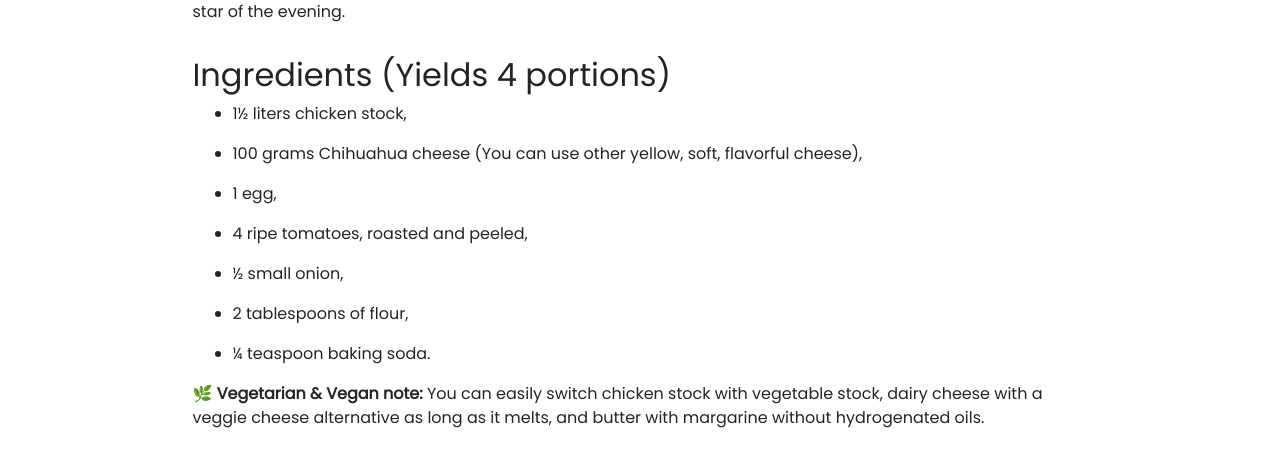
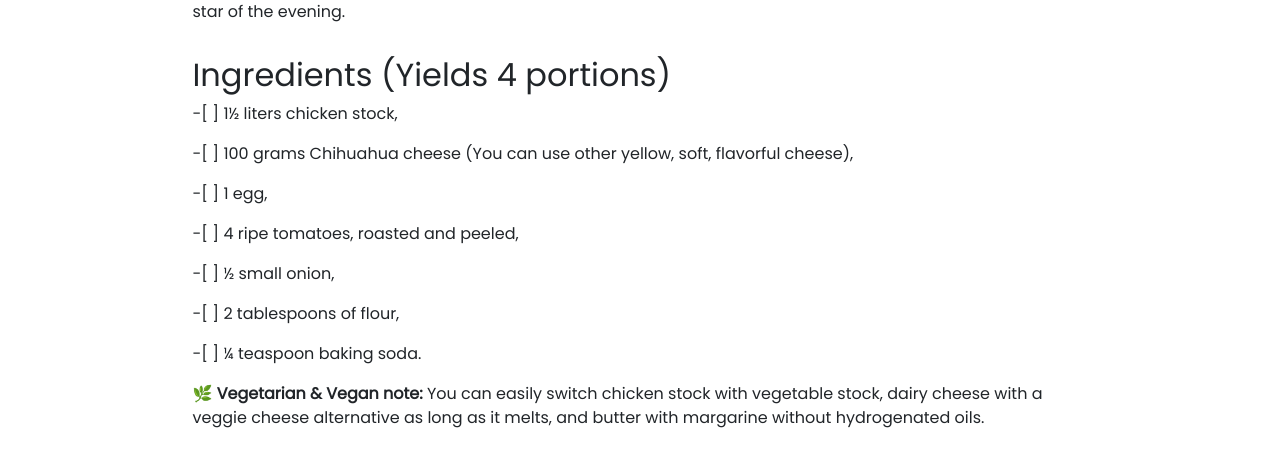
Before and after one commit to Dialvive/dialvive.dev, a Jekyll site: the page built from _posts/2021-06-20-cheese-dumplings-soup.md, in a window 1280 px wide. Shown: the part 1055-1508 px from the top of the page. Built offline with Jekyll 4.4.1, drawn with Linux system fonts in a browser that asks for light colours; nearby versions of some CDN libraries; emoji names are drawn with the system emoji font; our own code applies the rules of GitHub Pages for plain Markdown files; comment, search, counter and statistics services are not loaded.

```diff
--- a/_posts/2021-06-20-cheese-dumplings-soup.md
+++ b/_posts/2021-06-20-cheese-dumplings-soup.md
@@ -17,19 +17,19 @@ This soup is not only great for kids, this soup was cooked everytime the family
 
 ## Ingredients (Yields 4 portions)
 
-- 1½ liters chicken stock,
+-[ ] 1½ liters chicken stock,
 
-- 100 grams Chihuahua cheese (You can use other yellow, soft, flavorful cheese),
+-[ ] 100 grams Chihuahua cheese (You can use other yellow, soft, flavorful cheese),
 
-- 1 egg,
+-[ ] 1 egg,
 
-- 4 ripe tomatoes, roasted and peeled,
+-[ ] 4 ripe tomatoes, roasted and peeled,
 
-- ½ small onion,
+-[ ] ½ small onion,
 
-- 2 tablespoons of flour,
+-[ ] 2 tablespoons of flour,
 
-- ¼ teaspoon baking soda.
+-[ ] ¼ teaspoon baking soda.
 
 :herb: **Vegetarian & Vegan note:** You can easily switch chicken stock with vegetable stock, dairy cheese with a veggie cheese alternative as long as it melts, and butter with margarine without hydrogenated oils.
 
```
